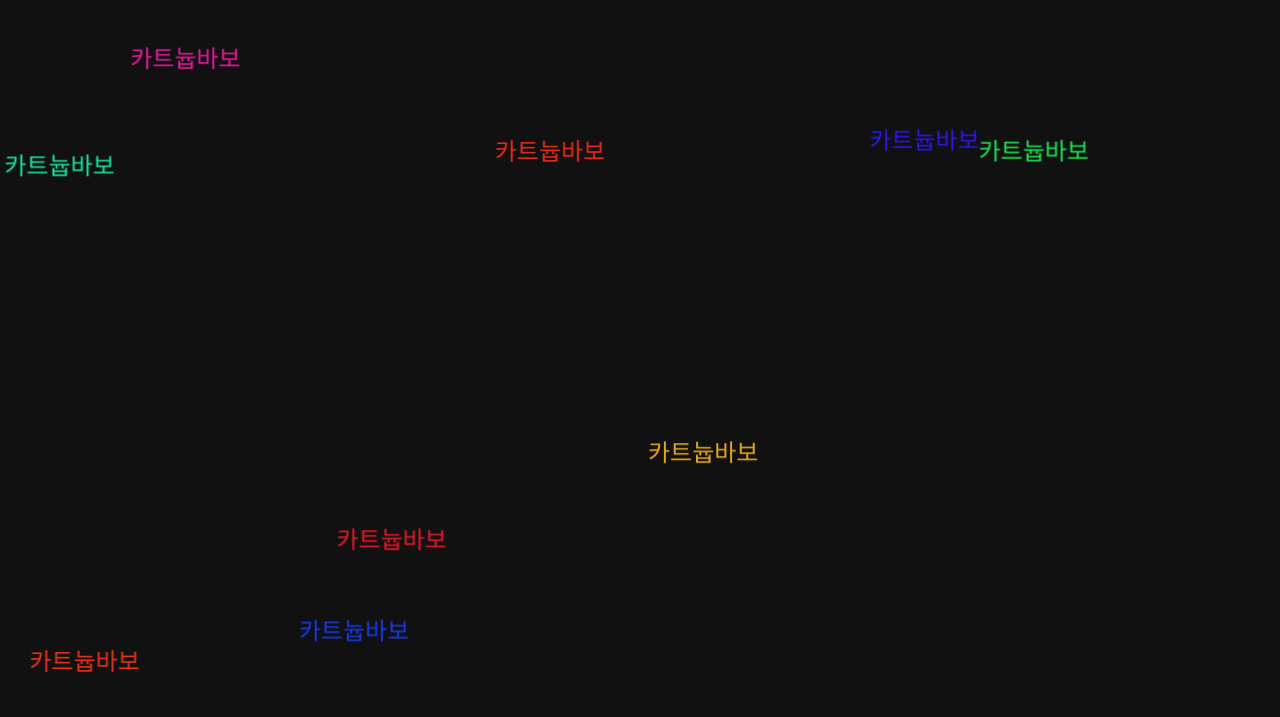
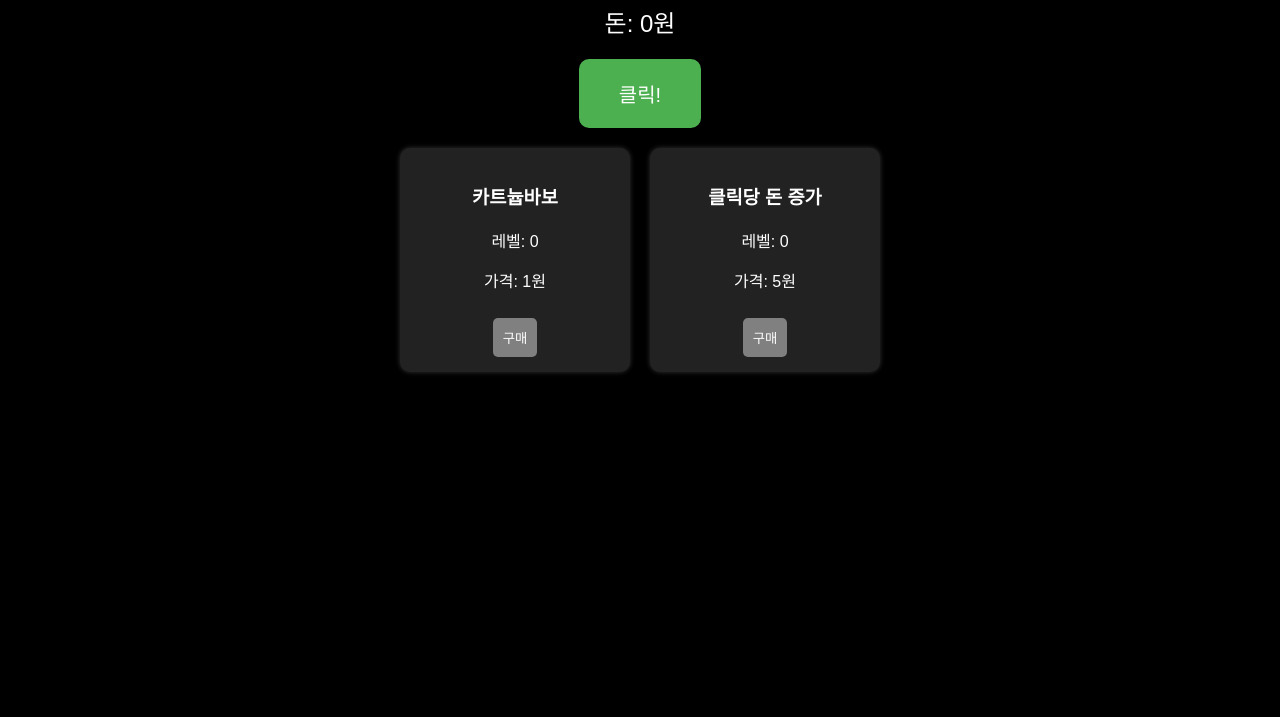
Before and after one commit to Poka192/my-site, a plain HTML site: page index.html in a window 1280 px wide. Shown: the part 83-800 px from the top of the page. Drawn offline with Linux system fonts and the light colour scheme.

Commit message:
Update index.html

```diff
--- a/index.html
+++ b/index.html
@@ -1,91 +1,226 @@
 <!DOCTYPE html>
 <html lang="ko">
 <head>
-<meta charset="utf-8">
-<title>카트늅바보 애니메이션</title>
-
+<meta charset="UTF-8">
+<title>클릭 게임 + 카트늅바보</title>
 <style>
-  /* 전체 페이지 */
-  body{
-    margin:0;
-    overflow:hidden;          /* 스크롤 안 보이게 */
-    background:#111;          /* 어두운 배경으로 대비 */
-    font-family:'Noto Sans KR',sans-serif;
+  body {
+    font-family: sans-serif;
+    background: #000;
+    color: white;
+    text-align: center;
+    margin: 0;
+    padding: 0;
+    overflow: hidden;
   }
-
-  /* 움직이는 텍스트 */
-  .nubabo{
-    position:absolute;
-    white-space:nowrap;       /* 줄바꿈 방지 */
-    user-select:none;         /* 드래그 방지(선택 불가) */
-    cursor:pointer;
-    font-size:1.5rem;          /* 원하는 크기 조절 가능 */
-    will-change:transform, color;  /* GPU 가속 힌트 */
+  h1 {
+    margin-top: 20px;
+    position: relative;
+    z-index: 10;
+  }
+  #money {
+    font-size: 24px;
+    margin-bottom: 20px;
+    position: relative;
+    z-index: 10;
+  }
+  #click-btn {
+    font-size: 20px;
+    padding: 20px 40px;
+    cursor: pointer;
+    background: #4CAF50;
+    color: white;
+    border: none;
+    border-radius: 10px;
+    transition: background 0.2s;
+    position: relative;
+    z-index: 10;
+  }
+  #click-btn:hover {
+    background: #45a049;
+  }
+  .shop {
+    margin-top: 20px;
+    display: flex;
+    justify-content: center;
+    gap: 20px;
+    position: relative;
+    z-index: 10;
+  }
+  .item {
+    background: #222;
+    padding: 15px;
+    border-radius: 10px;
+    box-shadow: 0 0 5px rgba(255,255,255,0.2);
+    width: 200px;
+  }
+  .item button {
+    padding: 10px;
+    border: none;
+    border-radius: 5px;
+    background: #2196F3;
+    color: white;
+    cursor: pointer;
+    margin-top: 10px;
+  }
+  .item button:disabled {
+    background: gray;
+    cursor: not-allowed;
+  }
+  canvas {
+    position: fixed;
+    top: 0;
+    left: 0;
+    z-index: -1; /* 배경 뒤로 보내기 */
   }
 </style>
 </head>
+<body>
+  <h1>클릭 게임</h1>
+  <div id="money">돈: 0원</div>
+  <button id="click-btn">클릭!</button>
 
-<body>
-  <!-- 10개의 텍스트 -->
-  <span class="nubabo">카트늅바보</span>
-  <span class="nubabo">카트늅바보</span>
-  <span class="nubabo">카트늅바보</span>
-  <span class="nubabo">카트늅바보</span>
-  <span class="nubabo">카트늅바보</span>
-  <span class="nubabo">카트늅바보</span>
-  <span class="nubabo">카트늅바보</span>
-  <span class="nubabo">카트늅바보</span>
-  <span class="nubabo">카트늅바보</span>
-  <span class="nubabo">카트늅바보</span>
+  <div class="shop">
+    <div class="item">
+      <h3>카트늅바보</h3>
+      <p id="kart-lv">레벨: 0</p>
+      <p id="kart-cost">가격: 1원</p>
+      <button id="buy-kart">구매</button>
+    </div>
+    <div class="item">
+      <h3>클릭당 돈 증가</h3>
+      <p id="click-lv">레벨: 0</p>
+      <p id="click-cost">가격: 5원</p>
+      <button id="buy-click">구매</button>
+    </div>
+  </div>
+
+  <canvas id="kartCanvas"></canvas>
 
 <script>
-(() => {
-  const elems = Array.from(document.querySelectorAll('.nubabo'));
+  let money = 0;
+  let clickValue = 1;
 
-  /* 각 텍스트에 대한 물리값을 저장 */
-  const objects = elems.map(el => ({
-    el,
-    x: Math.random() * (window.innerWidth - el.offsetWidth),
-    y: Math.random() * (window.innerHeight - el.offsetHeight),
-    vx: (Math.random()*2 + 1) * (Math.random()<0.5?-1:1), // 1 ~ 3 px/frame
-    vy: (Math.random()*2 + 1) * (Math.random()<0.5?-1:1),
-    hue: Math.random() * 360,   // 색상 초기값
-    w: el.offsetWidth,
-    h: el.offsetHeight
-  }));
+  // 카트늅바보 업그레이드
+  let kartLevel = 0;
+  let kartCost = 1;
 
-  /* 애니메이션 루프 */
-  function animate(){
-    for(const obj of objects){
-      let {x, y, vx, vy, hue, w, h} = obj;
+  // 클릭당 돈 증가 업그레이드
+  let clickLevel = 0;
+  let clickCost = 5;
 
-      /* 위치 업데이트 */
-      x += vx;
-      y += vy;
+  const moneyDisplay = document.getElementById("money");
+  const clickBtn = document.getElementById("click-btn");
+  const kartLvDisplay = document.getElementById("kart-lv");
+  const kartCostDisplay = document.getElementById("kart-cost");
+  const clickLvDisplay = document.getElementById("click-lv");
+  const clickCostDisplay = document.getElementById("click-cost");
 
-      /* 화면 경계와 충돌 처리(튕김) */
-      if(x < 0){ x = 0; vx = -vx;}
-      else if(x + w > window.innerWidth){ x = window.innerWidth - w; vx = -vx;}
+  const buyKartBtn = document.getElementById("buy-kart");
+  const buyClickBtn = document.getElementById("buy-click");
 
-      if(y < 0){ y = 0; vy = -vy;}
-      else if(y + h > window.innerHeight){ y = window.innerHeight - h; vy = -vy;}
+  // 캔버스 설정
+  const canvas = document.getElementById("kartCanvas");
+  const ctx = canvas.getContext("2d");
+  let W = window.innerWidth;
+  let H = window.innerHeight;
+  canvas.width = W;
+  canvas.height = H;
 
-      /* 색상 변화 */
-      hue = (hue + 1) % 360;
-      obj.el.style.color = `hsl(${hue},80%,50%)`;
+  window.addEventListener("resize", () => {
+    W = window.innerWidth;
+    H = window.innerHeight;
+    canvas.width = W;
+    canvas.height = H;
+  });
 
-      /* 화면에 반영(translate3d 사용으로 GPU 가속) */
-      obj.el.style.transform = `translate3d(${x}px,${y}px,0)`;
+  // 카트늅 객체 배열
+  let kartList = [];
 
-      /* 객체에 저장값 업데이트 */
-      obj.x = x; obj.y = y; obj.vx = vx; obj.vy = vy; obj.hue = hue;
+  function createKart() {
+    let speed = Math.random() * 2 + 1;
+    kartList.push({
+      x: Math.random() * W,
+      y: Math.random() * H,
+      dx: (Math.random() < 0.5 ? -1 : 1) * speed,
+      dy: (Math.random() < 0.5 ? -1 : 1) * speed,
+      color: randomColor()
+    });
+  }
+
+  function randomColor() {
+    return `hsl(${Math.random()*360}, 100%, 50%)`;
+  }
+
+  function updateDisplay() {
+    moneyDisplay.textContent = `돈: ${money}원`;
+    kartLvDisplay.textContent = `레벨: ${kartLevel}`;
+    kartCostDisplay.textContent = `가격: ${kartCost}원`;
+    clickLvDisplay.textContent = `레벨: ${clickLevel}`;
+    clickCostDisplay.textContent = `가격: ${clickCost}원`;
+
+    buyKartBtn.disabled = money < kartCost;
+    buyClickBtn.disabled = money < clickCost;
+  }
+
+  clickBtn.addEventListener("click", () => {
+    money += clickValue;
+    updateDisplay();
+  });
+
+  buyKartBtn.addEventListener("click", () => {
+    if (money >= kartCost) {
+      money -= kartCost;
+      kartLevel++;
+      kartCost *= 2; // 가격 2배씩
+      createKart();
+      updateDisplay();
     }
+  });
+
+  buyClickBtn.addEventListener("click", () => {
+    if (money >= clickCost) {
+      money -= clickCost;
+      clickLevel++;
+      clickValue++;
+      clickCost *= 2; // 가격 2배씩
+      updateDisplay();
+    }
+  });
+
+  // 카트늅 움직임
+  function animate() {
+    ctx.clearRect(0, 0, W, H);
+    ctx.font = "20px Arial";
+    ctx.textBaseline = "top";
+
+    for (let kart of kartList) {
+      kart.x += kart.dx;
+      kart.y += kart.dy;
+
+      // 색 계속 바꾸기
+      kart.color = randomColor();
+
+      // 벽 부딪힘 체크
+      if (kart.x <= 0 || kart.x + 60 >= W) {
+        kart.dx *= -1;
+        money += kartLevel; // 업그레이드 레벨 비례 수익
+      }
+      if (kart.y <= 0 || kart.y + 20 >= H) {
+        kart.dy *= -1;
+        money += kartLevel;
+      }
+
+      ctx.fillStyle = kart.color;
+      ctx.fillText("카트늅", kart.x, kart.y);
+    }
+
+    updateDisplay();
     requestAnimationFrame(animate);
   }
 
-  /* 최초 실행 */
-  requestAnimationFrame(animate);
-})();
+  animate();
+  updateDisplay();
 </script>
 </body>
 </html>
```
